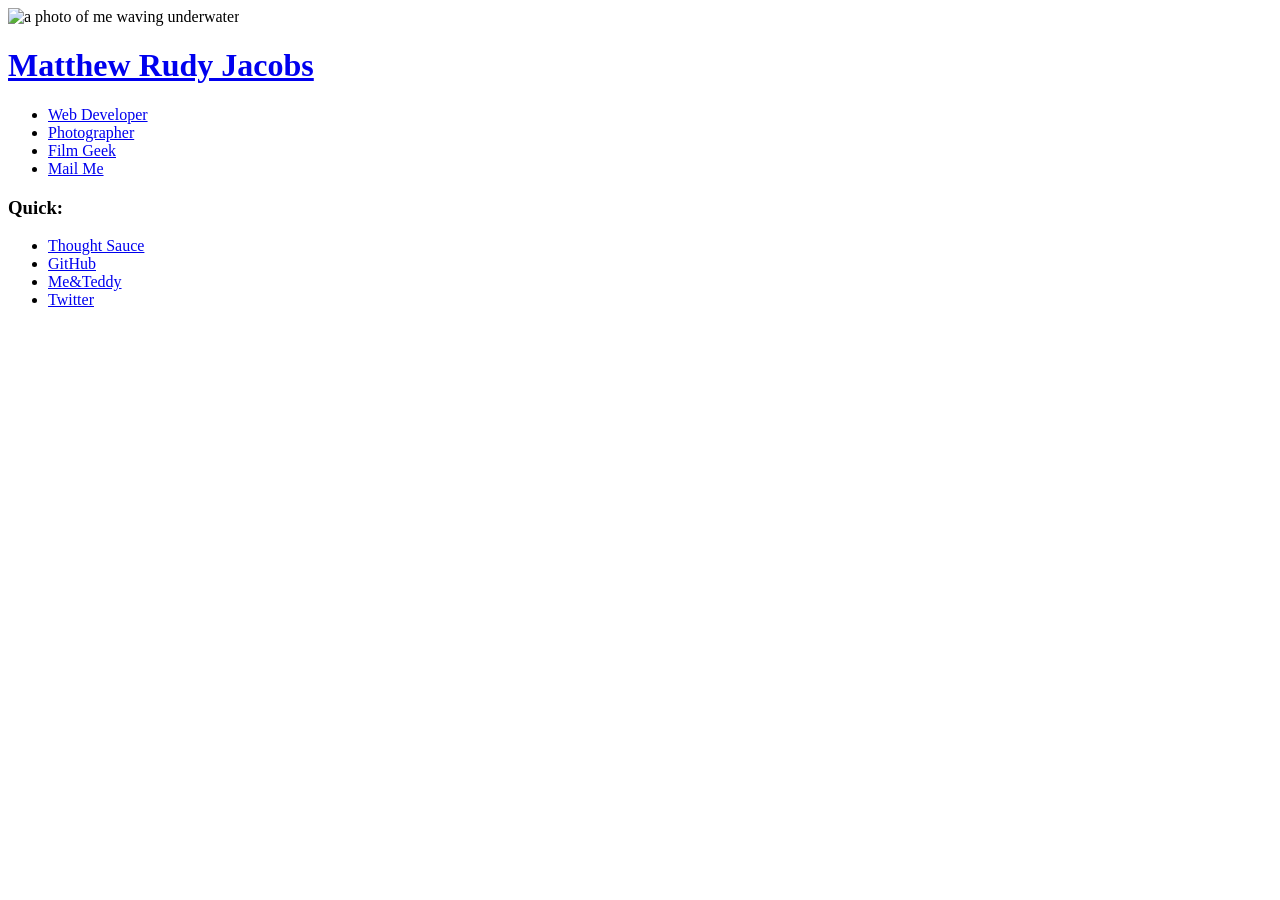
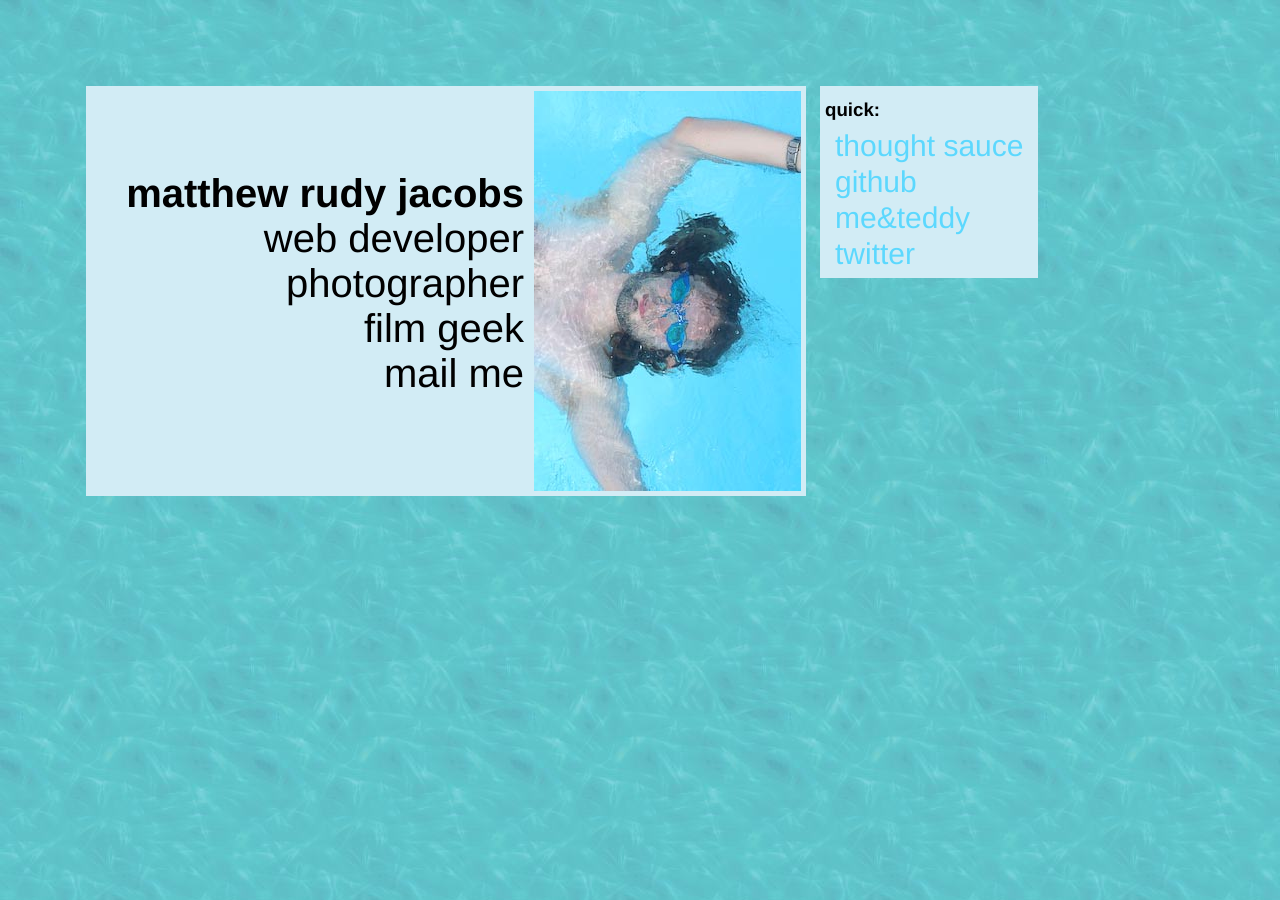
Before and after one commit to matthewrudy/matthewrudy.com, a Jekyll site: the page old/index.html, which Jekyll copies as it is, in a window 1280 px wide. Built offline with Jekyll 4.4.1, drawn with Linux system fonts in a browser that asks for light colours.

Commit message:
make sure matthewrudy.com/old works

```diff
--- a/old/index.html
+++ b/old/index.html
@@ -5,7 +5,7 @@
     <meta http-equiv="content-type" content="text/html; charset=UTF-8"/>
     <meta http-equiv="content-type" content="application/xhtml+xml; charset=UTF-8"/>
     <meta name="google-site-verification" content="51jjsPkK8CaGuTlIygmV2LL0OA-llTxW-bivZ99_kM0" />
-    <link href="/style.css" type="text/css" rel="stylesheet" />
+    <link href="style.css" type="text/css" rel="stylesheet" />
 
     <title>Matthew Rudy Jacobs - Developer / Photographer / Geek</title>
     <script type="text/javascript">
```
Also changed, not shown: images/egg-bonds-unavailable.jpg (deleted), images/matthewrudy.com.jpg (deleted), old/images/prairie-blue.jpg (renamed from images/prairie-blue.jpg), old/images/underwater.jpg (renamed from images/underwater.jpg), 1 other file.
